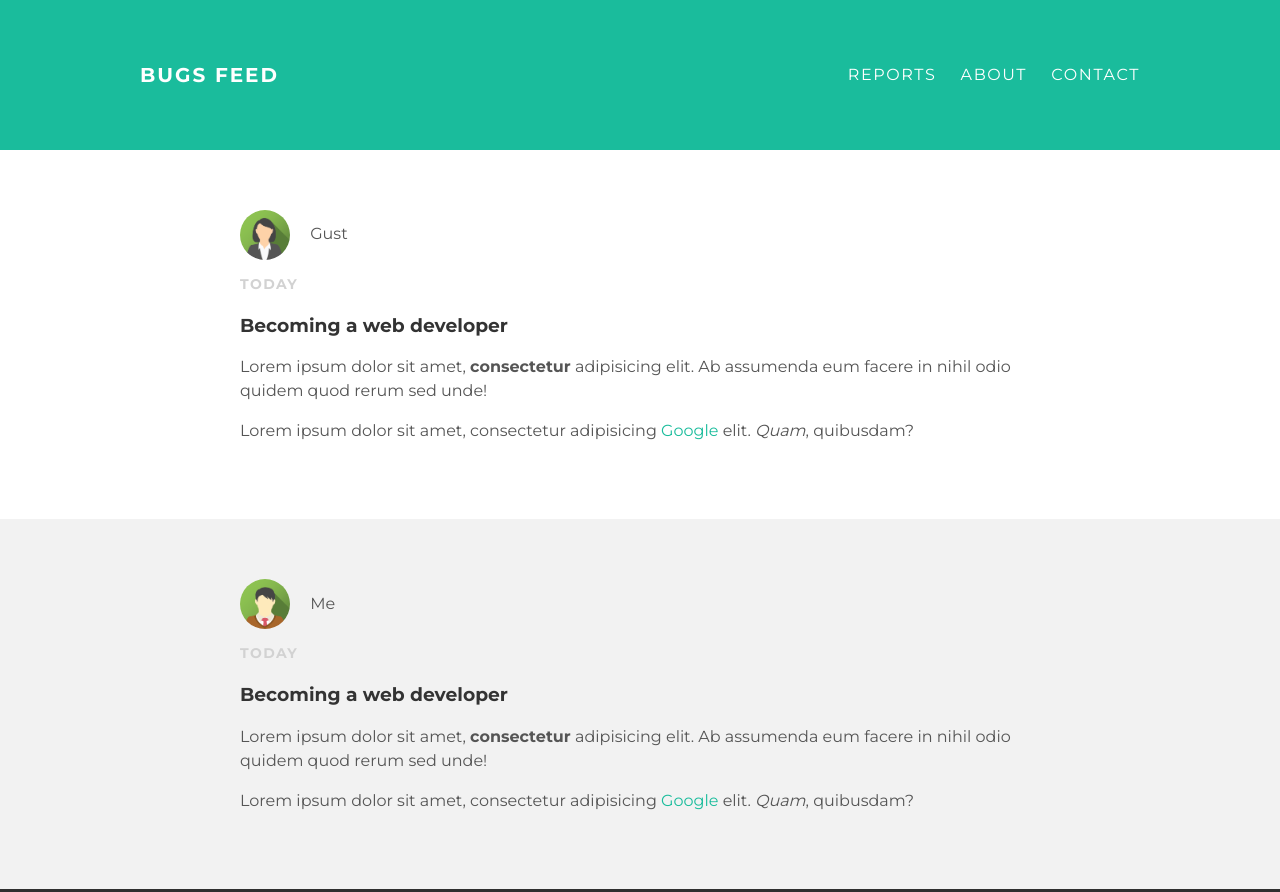
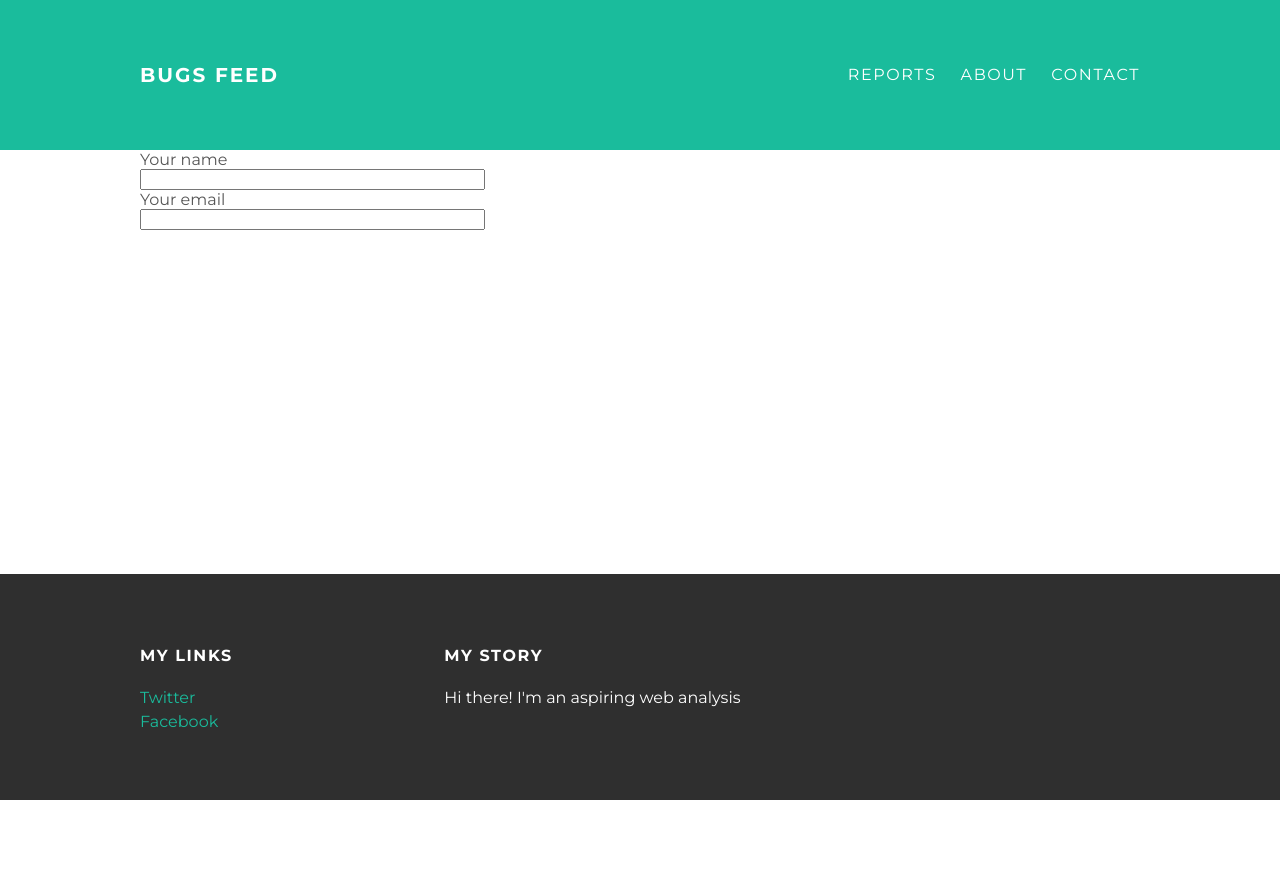
Before and after one commit to sergiihoroshko/m1m0, a plain HTML site: page contact.html in a window 1280 px wide. Shown: the top 892 px of the page. After the commit the page ends 800 px from the top, so only its background shows below. Drawn offline with Linux system fonts and the light colour scheme.

Commit message:
Added contact fields - email and name

```diff
--- a/contact.html
+++ b/contact.html
@@ -20,34 +20,29 @@
         <section class="section">
             <div class="container">
                 <!--<h2>Section must contain with head</h2>-->
-                <div class="post">
-                    <div class="post-author">
-                        <img src="./images/img-female.png" alt="avatar">
-                        <span>Gust</span>
-                    </div>
-                    <p class="post-date">Today</p>
-                    <h3 class="post-title">Becoming a web developer</h3>
-                    <div class="post-content">
-                        <p>Lorem ipsum dolor sit amet, <strong>consectetur</strong> adipisicing elit. Ab assumenda eum facere in nihil odio quidem quod rerum sed unde!</p>
-                        <p>Lorem ipsum dolor sit amet, consectetur adipisicing <a href="https://www.google.com">Google</a> elit. <em>Quam</em>, quibusdam?</p>
-                    </div>
+                <div class="input-container">
+                    <label for="name">Your name</label>
+                    <br>
+                    <input type="text" name="your-name" value size="40" id="name" aria-required="true" aria-invalid="false">
                 </div>
-            </div>
-        </section>
-        <section class="section">
-            <div class="container">
-                <!--<h2>Section must contain with head</h2>-->
-                <div class="post">
-                    <div class="post-author">
-                        <img src="./images/img-male.png" alt="avatar">
-                        <span>Me</span>
-                    </div>
-                    <p class="post-date">Today</p>
-                    <h3 class="post-title">Becoming a web developer</h3>
-                    <div class="post-content">
-                        <p>Lorem ipsum dolor sit amet, <strong>consectetur</strong> adipisicing elit. Ab assumenda eum facere in nihil odio quidem quod rerum sed unde!</p>
-                        <p>Lorem ipsum dolor sit amet, consectetur adipisicing <a href="https://www.google.com">Google</a> elit. <em>Quam</em>, quibusdam?</p>
-                    </div>
+                <label for="email">Your email</label>
+                <div class="input-container">
+                    <input type="text" name="your-email" value size="40" id="email" aria-required="true" aria-invalid="false">
+                </div>
+                <div class="input-container">
+
+                </div>
+                <div class="input-container">
+
+                </div>
+                <div class="input-container">
+
+                </div>
+                <div class="input-container">
+
+                </div>
+                <div class="input-container">
+
                 </div>
             </div>
         </section>
```
